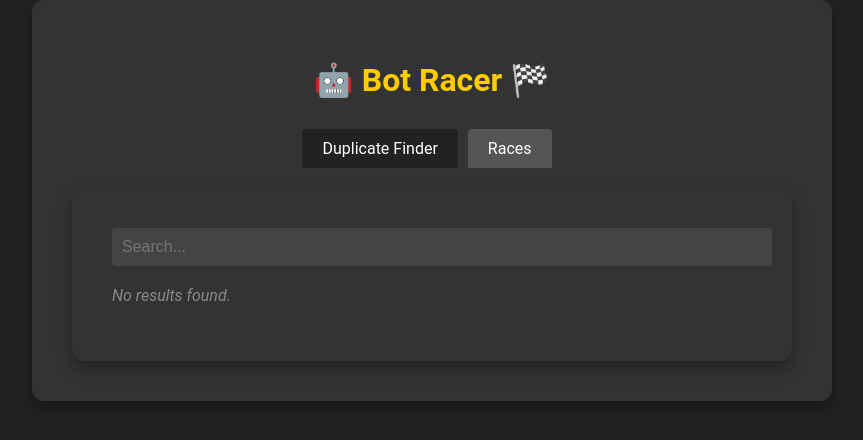
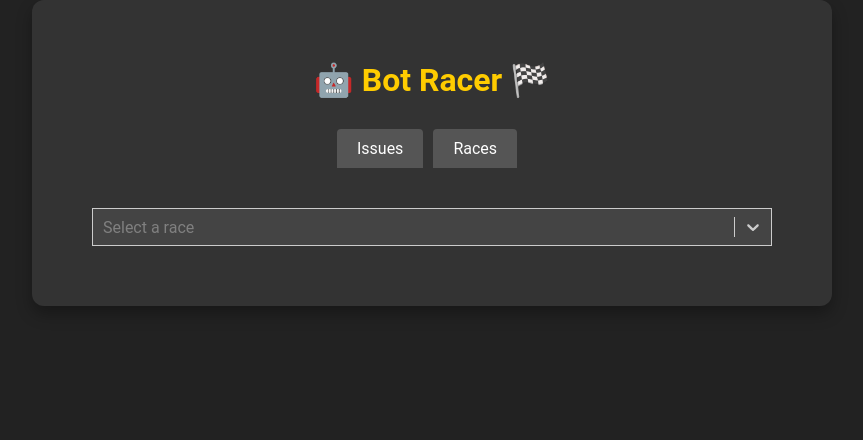
Before and after one commit to DadeKuma/bot-racer, a React (Create React App) app: page / in a window 1280 px wide. Shown: the top 440 px of the page, without its empty margins (208-1071 px from the left). Built offline with nearby package versions, Linux system fonts and the light colour scheme.

Commit message:
added sass support

```diff
--- a/package.json
+++ b/package.json
@@ -14,6 +14,9 @@
     "react-dom": "^18.2.0",
     "react-scripts": "5.0.1",
     "react-select": "^5.7.3",
+    "sass": "^1.63.6",
+    "sass-loader": "^13.3.2",
+    "style-loader": "^3.3.3",
     "typescript": "^4.4.2",
     "web-vitals": "^2.1.0"
   },
--- a/src/App.css
+++ /dev/null
@@ -1,93 +0,0 @@
-body {
-  background-color: #222;
-  font-family: "Roboto", Arial, sans-serif;
-  margin: 0;
-  padding: 0;
-
-}
-
-.container {
-  max-width: 800px;
-  margin: 0 auto;
-  padding: 40px;
-  background-color: #333;
-  color: #fff;
-  border-radius: 12px;
-  box-shadow: 0 8px 16px rgba(0, 0, 0, 0.3);
-  box-sizing: border-box;
-}
-
-@media (max-width: 480px) {
-  .container {
-    padding: 20px;
-  }
-}
-
-.title {
-  font-family: "Roboto", Arial, sans-serif;
-  font-size: 32px;
-  font-weight: bold;
-  margin-bottom: 30px;
-  color: #ffcc00;
-  text-align: center;
-}
-
-.search-container {
-  margin-bottom: 20px;
-}
-
-.search-input {
-  width: 100%;
-  padding: 10px;
-  font-size: 16px;
-  background-color: #444;
-  border: none;
-  border-radius: 4px;
-  color: #fff;
-}
-
-.tab-container {
-  display: flex;
-  justify-content: center;
-  margin-bottom: 20px;
-}
-
-.tab {
-  padding: 10px 20px;
-  cursor: pointer;
-  background-color: #555;
-  color: #fff;
-  border-radius: 4px 4px 0 0;
-  margin-right: 10px;
-  transition: background-color 0.3s ease;
-}
-
-.tab.active {
-  background-color: #222;
-}
-
-.results-container {
-  text-align: left;
-}
-
-.result-item {
-  margin-bottom: 20px;
-  background-color: #555;
-  padding: 20px;
-  border-radius: 8px;
-  box-shadow: 0 2px 4px rgba(0, 0, 0, 0.3);
-}
-
-.submitter {
-  font-weight: bold;
-  color: #ffcc00;
-}
-
-.message {
-  margin-bottom: 8px;
-}
-
-.no-results {
-  font-style: italic;
-  color: #888;
-}
--- a/src/App.tsx
+++ b/src/App.tsx
@@ -1,7 +1,7 @@
 import React, { useState } from "react";
-import "./App.css";
-import DuplicateFinderTab from "./components/DuplicateFinderTab";
+import IssuesTab from "./components/IssuesTab";
 import RacesTab from "./components/RacesTab";
+import "./style/App.scss";
 
 const App: React.FC = () => {
   const [activeTab, setActiveTab] = useState("duplicateFinder");
@@ -12,13 +12,13 @@ const App: React.FC = () => {
 
   return (
     <div className="container">
-      <h1 className="title">🤖 Bot Racer 🏁 </h1>
-      <div className="tab-container">
+      <h1 className="title">🤖 Bot Racer 🏁</h1>
+      <div className="tabContainer">
         <div
-          className={`tab ${activeTab === "duplicateFinder" ? "active" : ""}`}
-          onClick={() => handleTabChange("duplicateFinder")}
+          className={`tab ${activeTab === "issues" ? "active" : ""}`}
+          onClick={() => handleTabChange("issues")}
         >
-          Duplicate Finder
+          Issues
         </div>
         <div
           className={`tab ${activeTab === "races" ? "active" : ""}`}
@@ -27,9 +27,9 @@ const App: React.FC = () => {
           Races
         </div>
       </div>
-      <div className="content-container">
-        {activeTab === "duplicateFinder" ? (
-          <DuplicateFinderTab />
+      <div className="contentContainer">
+        {activeTab === "issues" ? (
+          <IssuesTab />
         ) : (
           <RacesTab />
         )}
--- a/src/components/DuplicateFinderTab.tsx
+++ b/src/components/IssuesTab.tsx
@@ -1,10 +1,11 @@
 import React, { useEffect, useState } from "react";
+import styles from "../style/IssuesTab.module.scss";
 
 type IssueData = {
   [submitter: string]: string;
 };
 
-const DuplicateFinderTab: React.FC = () => {
+const IssuesTab: React.FC = () => {
   const [searchText, setSearchText] = useState("");
   const [matchingTitles, setMatchingTitles] = useState<IssueData[]>([]);
   const [data, setData] = useState<IssueData[]>([]);
@@ -54,24 +55,24 @@ const DuplicateFinderTab: React.FC = () => {
   };
 
   return (
-    <div className="container">
-      <div className="search-container">
+    <div className={styles.duplicateTab}>
+      <div className={styles.searchContainer}>
         <input
           type="text"
-          className="search-input"
+          className={styles.searchInput}
           placeholder="Search..."
           value={searchText}
           onChange={handleInputChange}
         />
       </div>
-      <div className="results-container">
+      <div className={styles.resultsContainer}>
         {matchingTitles.length > 0 ? (
           matchingTitles.map((issue, idx) => (
-            <div className="result-item" key={idx}>
+            <div className={styles.resultItem} key={idx}>
               {Object.entries(issue).map(([submitter, message]) => (
                 <div key={`${submitter}-${message}`}>
-                  <p className="submitter">Bot: {submitter}</p>
-                  <p className="message">{message}</p>
+                  <p className={styles.submitter}>Bot: {submitter}</p>
+                  <p className={styles.message}>{message}</p>
                 </div>
               ))}
             </div>
@@ -84,4 +85,4 @@ const DuplicateFinderTab: React.FC = () => {
   );
 };
 
-export default DuplicateFinderTab;
+export default IssuesTab;
--- a/src/components/RacesTab.tsx
+++ b/src/components/RacesTab.tsx
@@ -1,6 +1,6 @@
 import React, { useEffect, useState } from "react";
 import Select from "react-select";
-import "../style/StatsTab.css";
+import styles from "../style/RacesTab.module.scss";
 
 type Option = {
   value: string;
@@ -86,42 +86,38 @@ const RacesTab: React.FC = () => {
   };
 
   const renderStatistics = (selectedRace: RaceData | null | undefined) => {
-    if (selectedRace === undefined) {
-      return <p>Please select a race.</p>;
-    }
-
-    if (selectedRace === null) {
+    if (!selectedRace) {
       return null;
     }
 
     const { data } = selectedRace;
 
     return (
-      <div className="ranks-list">
-        <div className="ranks-list-item">
-          <p className="ranks-list-item-title">👑 Winner</p>
-          <p className="ranks-list-item-names winner-list">
+      <div className={styles.ranksList}>
+        <div className={styles.ranksListItem}>
+          <p className={styles.ranksListItemTitle}>👑 Winner</p>
+          <p className={styles.ranksListItemNames}>
             {data.winner.join(", ")}
           </p>
         </div>
-        <div className="ranks-list-item">
-          <p className="ranks-list-item-title">A Ranks</p>
-          <p className="ranks-list-item-names">{data.A.join(", ")}</p>
+        <div className={styles.ranksListItem}>
+          <p className={styles.ranksListItemTitle}>A Ranks</p>
+          <p className={styles.ranksListItemNames}>{data.A.join(", ")}</p>
         </div>
-        <div className="ranks-list-item">
-          <p className="ranks-list-item-title">B Ranks</p>
-          <p className="ranks-list-item-names">{data.B.join(", ")}</p>
+        <div className={styles.ranksListItem}>
+          <p className={styles.ranksListItemTitle}>B Ranks</p>
+          <p className={styles.ranksListItemNames}>{data.B.join(", ")}</p>
         </div>
-        <div className="ranks-list-item">
-          <p className="ranks-list-item-title">C Ranks</p>
-          <p className="ranks-list-item-names">{data.C.join(", ")}</p>
+        <div className={styles.ranksListItem}>
+          <p className={styles.ranksListItemTitle}>C Ranks</p>
+          <p className={styles.ranksListItemNames}>{data.C.join(", ")}</p>
         </div>
       </div>
     );
   };
 
   return (
-    <div className="stats-tab">
+    <div className={styles.statsTab}>
       <Select
         options={entries}
         value={selectedOption}
@@ -129,7 +125,7 @@ const RacesTab: React.FC = () => {
         placeholder="Select a race"
         styles={selectStyle}
       />
-      <div className="statistics">
+      <div className={styles.statistics}>
         {renderStatistics(
           racesData.find((race) => race.name === selectedOption?.value)
         )}
--- /dev/null
+++ b/src/style/App.scss
@@ -0,0 +1,57 @@
+@import "./variables";
+
+body {
+  background-color: $background-color;
+  font-family: $font-family;
+  margin: 0;
+  padding: 0;
+}
+
+.container {
+  max-width: 800px;
+  margin: 0 auto;
+  padding: 40px;
+  background-color: #333;
+  color: $text-primary-color;
+  border-radius: 12px;
+  box-shadow: 0 8px 16px rgba(0, 0, 0, 0.3);
+  box-sizing: border-box;
+
+  @media (max-width: 480px) {
+    padding: 20px;
+  }
+}
+
+.tabContainer {
+  display: flex;
+  justify-content: center;
+  margin-bottom: 20px;
+}
+
+.tab {
+  padding: 10px 20px;
+  cursor: pointer;
+  background-color: #555;
+  color: $text-primary-color;
+  border-radius: 4px 4px 0 0;
+  margin-right: 10px;
+  transition: background-color 0.3s ease;
+
+  &.active {
+    background-color: #222;
+  }
+}
+
+.title {
+  font-family: $font-family;
+  font-size: 32px;
+  font-weight: bold;
+  margin-bottom: 30px;
+  color: $primary-color;
+  text-align: center;
+}
+
+.no-results {
+  font-style: italic;
+  color: #888;
+}
--- /dev/null
+++ b/src/style/IssuesTab.module.scss
@@ -0,0 +1,36 @@
+@import "./variables";
+
+.searchContainer {
+    margin-bottom: 20px;
+}
+
+.searchInput {
+    width: 100%;
+    padding: 10px;
+    font-size: 16px;
+    background-color: $background-panel-color;
+    border: none;
+    border-radius: 4px;
+    color: $text-primary-color;
+}
+
+.resultsContainer {
+    text-align: left;
+}
+
+.resultItem {
+    margin-bottom: 20px;
+    background-color: #555;
+    padding: 20px;
+    border-radius: 8px;
+    box-shadow: 0 2px 4px rgba(0, 0, 0, 0.3);
+}
+
+.submitter {
+    font-weight: bold;
+    color: $primary-color;
+}
+
+.message {
+    margin-bottom: 8px;
+}
--- /dev/null
+++ b/src/style/RacesTab.module.scss
@@ -0,0 +1,40 @@
+@import "./variables";
+
+.statsTab {
+    padding: 20px;
+}
+
+.dropdown {
+    position: relative;
+    width: 100%;
+    margin-bottom: 20px;
+}
+
+.statistics {
+    text-align: center;
+}
+
+.ranksList {
+    display: grid;
+    grid-template-columns: 1fr;
+    grid-gap: 10px;
+    margin-top: 20px;
+
+    .ranksListItem {
+        background-color: $background-panel-color;
+        padding: 10px;
+        border-radius: 4px;
+        box-shadow: 0 2px 4px rgba(0, 0, 0, 0.3);
+
+        .ranksListItemTitle {
+            font-weight: bold;
+            color: $primary-color;
+            margin-bottom: 5px;
+        }
+
+        .ranksListItemNames {
+            color: $text-primary-color;
+            font-size: 16px;
+        }
+    }
+}
--- a/src/style/StatsTab.css
+++ /dev/null
@@ -1,38 +0,0 @@
-.stats-tab {
-    padding: 20px;
-}
-
-.dropdown {
-    position: relative;
-    width: 100%;
-    margin-bottom: 20px;
-}
-
-.statistics {
-    text-align: center;
-}
-
-.ranks-list {
-    display: grid;
-    grid-template-columns: 1fr;
-    grid-gap: 10px;
-    margin-top: 20px;
-}
-
-.ranks-list-item {
-    background-color: #555;
-    padding: 10px;
-    border-radius: 4px;
-    box-shadow: 0 2px 4px rgba(0, 0, 0, 0.3);
-}
-
-.ranks-list-item-title {
-    font-weight: bold;
-    color: #ffcc00;
-    margin-bottom: 5px;
-}
-
-.ranks-list-item-names {
-    color: #fff;
-    font-size: 16px;
-}
--- /dev/null
+++ b/src/style/_variables.scss
@@ -0,0 +1,7 @@
+$primary-color: #ffcc00;
+$background-color: #222;
+$background-panel-color: #444;
+$background-panel-secondary-color: #555;
+$text-primary-color: #fff;
+$font-size: 16px;
+$font-family: "Roboto", Arial, sans-serif;
```
Also changed, not shown: 1 other file (tests, documents, lock files or other folders).
